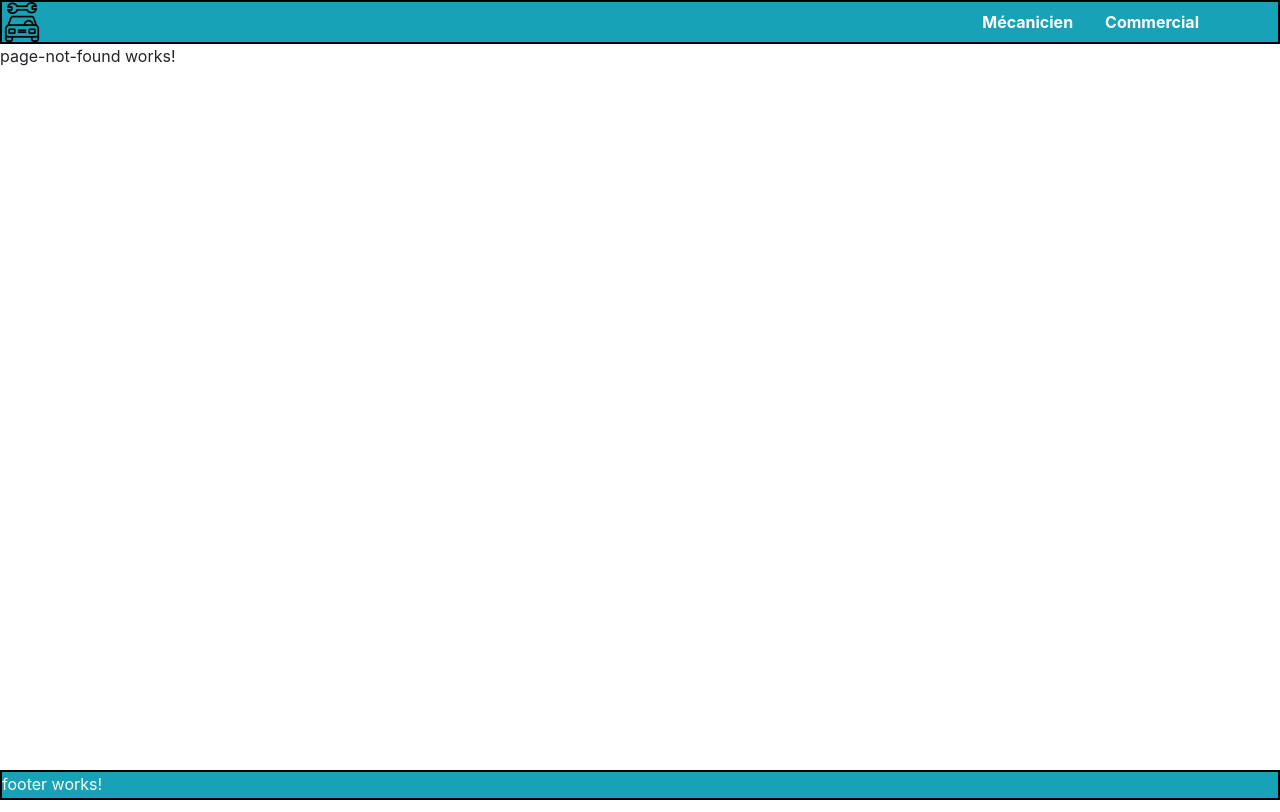
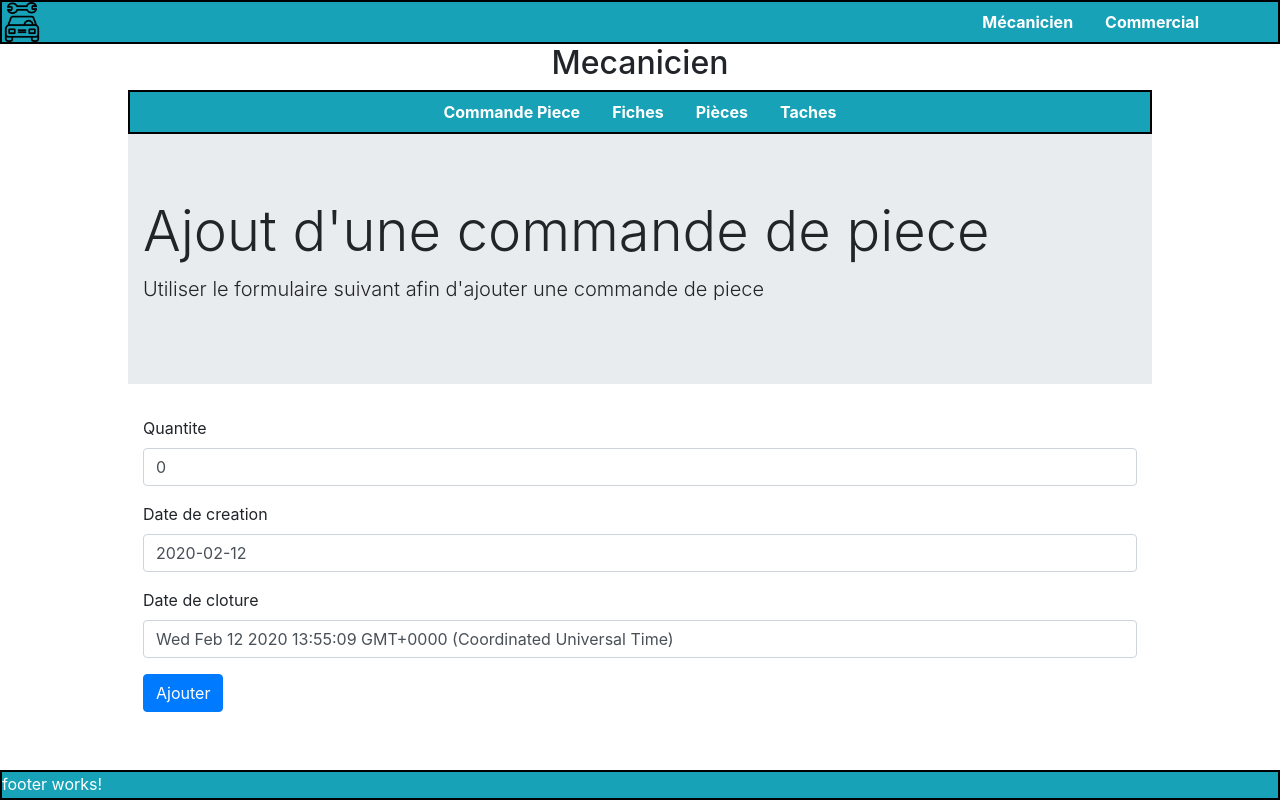
Before and after one commit to LeYaz/FilRouge, an Angular app in the folder ProjetAngular/garagepoe/: page /mecanicien/commande-piece/edit in a window 1280 px wide. Built offline with nearby package versions, Linux system fonts and the light colour scheme.

Commit message:
ajout commande piece maj vehicule

```diff
--- a/ProjetAngular/garagepoe/src/app/mecanicien/commande-piece/commande-piece-edit/commande-piece-edit.component.html
+++ b/ProjetAngular/garagepoe/src/app/mecanicien/commande-piece/commande-piece-edit/commande-piece-edit.component.html
@@ -1 +1,83 @@
-<p>commande-piece-edit works!</p>
+<div class="jumbotron jumbotron-fluid">
+    <div class="container">
+        <h1 class="display-4">{{ commandepiece.id == 0 ? "Ajout" : "Modification" }} d'une commande de piece</h1>
+        <p class="lead">Utiliser le formulaire suivant afin {{ commandepiece.id == 0 ? "d'ajouter" : "de modifier" }}
+            une commande de piece
+        </p>
+    </div>
+</div>
+
+<div class="container">
+    <form #commandepieceForm="ngForm" (ngSubmit)="addCommandePiece()">
+        <input type="hidden" name="idInput" id="idInput" [(ngModel)]="commandepiece.id">
+        <div class="form-group">
+
+<!--
+            <div class="form-group">
+                <label for="labelInput">User</label>
+                <input type="text" class="form-control" name="labelInput" id="labelInput"
+                    placeholder="Entrer un utilisateur" required #label="ngModel" [(ngModel)]="commandepiece.user.nom">
+                <div *ngIf="commandepiece.user.dirty && commandepiece.user.hasError('required')"
+                    class="alert alert-danger mt-2" role="alert">
+                    <strong>Le label est obligatoire !</strong>
+                </div>
+            </div>
+
+
+            <div class="form-group">
+                <label for="pieceInput">Piece</label>
+                <input type="text" class="form-control" name="pieceInput" id="pieceInput"
+                    placeholder="Entrer un ID de piece" required #label="ngModel" [(ngModel)]="commandepiece.piece.id">
+                <div *ngIf="commandepiece.piece.dirty && commandepiece.piece.hasError('required')"
+                    class="alert alert-danger mt-2" role="alert">
+                    <strong>Le label est obligatoire !</strong>
+                </div>
+            </div> -->
+
+
+            <div class="form-group">
+                <label for="quantiteInput">Quantite</label>
+                <input type="text" class="form-control" name="quantiteInput" id="quantiteInput"
+                    placeholder="Entrer une quantite" required #label="ngModel" [(ngModel)]="commandepiece.quantite">
+                <div *ngIf="commandepiece.quantite.dirty && commandepiece.quantite.hasError('required')"
+                    class="alert alert-danger mt-2" role="alert">
+                    <strong>Le label est obligatoire !</strong>
+                </div>
+            </div>
+
+            <div class="form-group">
+                <label for="datecreationInput">Date de creation</label>
+                <input type="text" class="form-control" name="datecreationInput" id="datecreationInput"
+                    placeholder="Selectionner une date de creation" required #label="ngModel"
+                    [ngModel]="commandepiece.date_creation | date:'yyyy-MM-dd'" (ngModelChange)="commandepiece.date_creation = $event">
+                <div *ngIf="commandepiece.date_creation.dirty && commandepiece.date_creation.hasError('required')"
+                    class="alert alert-danger mt-2" role="alert">
+                    <strong>Le label est obligatoire !</strong>
+                </div>
+            </div>
+
+            <div class="form-group">
+                <label for="dateclotureInput">Date de cloture</label>
+                <input type="text" class="form-control" name="dateclotureInput" id="dateclotureInput"
+                    placeholder="Selectionner une date de cloture" required #label="ngModel" [(ngModel)]="commandepiece.date_cloture">
+                    <!-- [ngModel]="commandepiece.date_cloture | date:'yyyy-MM-dd'" (ngModelChange)="commandepiece.date_cloture = $event"> -->
+                <!-- <div *ngIf="commandepiece.date_cloture.dirty && commandepiece.date_cloture.hasError('required')"
+                    class="alert alert-danger mt-2" role="alert">
+                    <strong>Le label est obligatoire !</strong>
+                </div> -->
+            </div>
+
+            <!-- <div class="form-group">
+                <label for="dateclotureInput">Date de cloture</label>
+            <input type="text" class="form-control" name="dateclotureInput" id="dateclotureInput"
+                placeholder="Selectionner une date de cloture" required #label="ngModel" [(ngModel)]="vehicule.datecloture">
+            <div *ngIf="vehicule.datecloture.dirty && vehicule.datecloture.hasError('required')" class="alert alert-danger mt-2" role="alert">
+                <strong>Le label est obligatoire !</strong>
+            </div></div> -->
+
+
+        </div>
+        <button type="submit" class="btn btn-primary"
+            [disabled]="commandepieceForm.invalid">{{ commandepiece.id == 0 ? "Ajouter" : "Modifier" }}</button>
+    </form>
+</div>
--- a/ProjetAngular/garagepoe/src/app/mecanicien/commande-piece/commande-piece-edit/commande-piece-edit.component.ts
+++ b/ProjetAngular/garagepoe/src/app/mecanicien/commande-piece/commande-piece-edit/commande-piece-edit.component.ts
@@ -1,4 +1,7 @@
 import { Component, OnInit } from '@angular/core';
+import { CommandePieceService } from '../commande-piece.service';
+import { Router, ActivatedRoute } from '@angular/router';
+import { CommandePiece } from '../commande-piece-model';
 
 @Component({
   selector: 'gar-commande-piece-edit',
@@ -7,9 +10,32 @@ import { Component, OnInit } from '@angular/core';
 })
 export class CommandePieceEditComponent implements OnInit {
 
-  constructor() { }
+  commandepiece: CommandePiece = new CommandePiece(0, null, null, 0, new Date(), new Date(), false);
+
+  constructor(private commandelistservice: CommandePieceService, private router: Router, private route: ActivatedRoute) { }
+
 
   ngOnInit() {
+    if (this.route.snapshot.paramMap.get('id') != null) {
+      this.commandelistservice.get(parseInt(this.route.snapshot.paramMap.get('id'))).subscribe(d => {
+        let cp = d;
+        this.commandepiece = new CommandePiece(cp.id, cp.user, cp.piece, cp.quantite, cp.date_creation, cp.date_cloture, cp.desactiver);
+      });
+      } else {
+      this.commandepiece = new CommandePiece(0, null, null, 0, new Date(), new Date(), false);
+    }
+  }
+
+  addCommandePiece() {
+    if(this.commandepiece.id==0){
+      this.commandepiece.desactiver=false;
+      this.commandelistservice.addCommandePiece(this.commandepiece).subscribe();
+    }else{
+      this.commandelistservice.editCommandePieceId(this.commandepiece).subscribe(d=>{
+        console.log(d);
+      })
+    }
+    this.router.navigate(['mecanicien/commandepiece']);
   }
 
 }
--- a/ProjetAngular/garagepoe/src/app/mecanicien/commande-piece/commande-piece-model.ts
+++ b/ProjetAngular/garagepoe/src/app/mecanicien/commande-piece/commande-piece-model.ts
@@ -7,16 +7,17 @@ id: number;
   user: User;
   piece: Piece;
   quantite: number;
-datecreation: Date;
-datecloture: Date;
+  date_creation: Date;
+  date_cloture: Date;
   desactiver: boolean;
 
-  constructor(id: number, user: User, piece: Piece, quantite: number, datecreation: Date, datecloture: Date, desactiver: boolean) {
+  constructor(id: number, user: User, piece: Piece, quantite: number, date_creation: Date, date_cloture: Date, desactiver: boolean) {
     this.id = id;
     this.user = user;
     this.piece = piece;
-this.datecreation = datecreation;
-this.datecloture = datecloture;
+    this.quantite = quantite;
+    this.date_creation = date_creation;
+    this.date_cloture = date_cloture;
     this.desactiver = desactiver;
   }
 }
--- a/ProjetAngular/garagepoe/src/app/mecanicien/commande-piece/commande-piece.component.html
+++ b/ProjetAngular/garagepoe/src/app/mecanicien/commande-piece/commande-piece.component.html
@@ -1 +1,47 @@
-<p>commande-piece works!</p>
+<div class="jumbotron jumbotron-fluid">
+    <div class="container">
+        <h1 class="display-4">Liste des Commmandes de pieces</h1>
+    </div>
+</div>
+
+    <table class="table table-striped">
+        <thead class="">
+            <tr>
+                <th scope="col">#</th>
+                <th scope="col">user</th>
+                <th scope="col">piece</th>
+                <th scope="col">quantite</th>
+                <th scope="col">date de creation</th>
+                <th scope="col">date de cloture</th>
+            </tr>
+        </thead>
+
+
+    <tbody *ngIf="commandepiecelist.length > 0; else elseBlock">
+        <tr *ngFor="let commandepiece of commandepiecelist">
+            <th scope="row">{{commandepiece.id}}</th>
+            <td>{{commandepiece.user.nom}}</td>
+            <td>{{commandepiece.piece.libelle}}</td>
+            <td>{{commandepiece.quantite}}</td>
+            <td>{{commandepiece.datecreation}}</td>
+            <td>{{commandepiece.datecloture}}</td>
+            <td>
+                <!-- Gérer l'événement clic sur ce bouton afin de rediriger vers l'édition -->
+                <button type="button" class="btn btn-outline-warning mr-2" (click)="editCommandePiece(commandepiece.id)" >Modifier</button>
+
+                <button type="button" class="btn btn-outline-danger" (click)="deleteCommandePiece(commandepiece.id)">Desactiver</button>
+            </td>
+        </tr>
+    </tbody>
+    <ng-template #elseBlock>
+        <tbody>
+            <tr>
+                <td colspan="3" class="text-center">Aucune tâche pour le moment...</td>
+            </tr>
+        </tbody>
+    </ng-template>
+</table>
+
+<div>
+    <button type="button" class="btn btn-outline-warning mr-2" (click)="addCommandePiece()">Ajouter une commande de piece </button>
+</div>
--- a/ProjetAngular/garagepoe/src/app/mecanicien/commande-piece/commande-piece.component.ts
+++ b/ProjetAngular/garagepoe/src/app/mecanicien/commande-piece/commande-piece.component.ts
@@ -18,16 +18,19 @@ export class CommandePieceComponent implements OnInit {
     let list;
     this.commandePieceService.getCommandePiece().subscribe(cp => {
       list = cp;
-      list.array.forEach(element => {
+      list.forEach(element => {
         const id = element.id;
         const user = element.user;
         const piece = element.piece;
         const quantite = element.quantite;
-        const datecreation = element.datecreation;
-        const datecloture = element.datecloture;
+        const datecreation = element.date_creation;
+        const datecloture = element.date_cloture;
         const desactiver = element.desactiver;
         const commandePiece = new CommandePiece(id, user, piece, quantite, datecreation, datecloture, desactiver);
         this.commandepiecelist.push(commandePiece);
+        // console.log(cp);
+        console.log(commandePiece);
+        console.log(this.commandepiecelist);
       });
     });
   }
@@ -40,7 +43,11 @@ export class CommandePieceComponent implements OnInit {
     this.commandePieceService.deleteCommandePieceId(id).subscribe(d => {
       this.commandepiecelist = [];
       this.ngOnInit();
-    })
+    });
+  }
+
+  addCommandePiece() {
+    this.router.navigate(['edit/'], {relativeTo: this.route});
   }
 
 }
--- a/ProjetAngular/garagepoe/src/app/mecanicien/commande-piece/commande-piece.service.ts
+++ b/ProjetAngular/garagepoe/src/app/mecanicien/commande-piece/commande-piece.service.ts
@@ -7,7 +7,7 @@ import { CommandePiece } from './commande-piece-model';
 })
 export class CommandePieceService {
 
-  private url: string = 'http://localhost:8080/RestVehicule/Vehicules';
+  private url: string = 'http://localhost:8080/RestCommandePiece/CommandePieces';
 
 
   commandepiecelist: CommandePiece[] = new Array();
--- a/ProjetAngular/garagepoe/src/app/mecanicien/mecanicien-routing.module.ts
+++ b/ProjetAngular/garagepoe/src/app/mecanicien/mecanicien-routing.module.ts
@@ -7,11 +7,14 @@ import { PiecesComponent } from './pieces/pieces.component';
 import { TacheComponent } from './tache/tache.component';
 import { MecanicienComponent } from './mecanicien.component';
 import { PiecesEditComponent } from './pieces/pieces-edit/pieces-edit.component';
+import { CommandePieceEditComponent } from './commande-piece/commande-piece-edit/commande-piece-edit.component';
 
 const routes: Routes = [
   { path: 'mecanicien', component: MecanicienComponent,
   children: [
     {path:'commande-piece', component: CommandePieceComponent},
+    {path:'commande-piece/edit', component: CommandePieceEditComponent},
+    {path:'commande-piece/edit/:id', component: CommandePieceEditComponent},
     {path:'fiches', component: FicheComponent},
     {path:'pieces', component: PiecesComponent},
     {path:'pieces/edit', component:PiecesEditComponent},
--- a/ProjetAngular/garagepoe/src/app/mecanicien/mecanicien.module.ts
+++ b/ProjetAngular/garagepoe/src/app/mecanicien/mecanicien.module.ts
@@ -11,7 +11,7 @@ import { FicheEditComponent } from './fiche/fiche-edit/fiche-edit.component';
 
 import { PiecesEditComponent } from './pieces/pieces-edit/pieces-edit.component';
 import { FormsModule } from '@angular/forms';
-import { CommandePieceEditComponent } from './commande-piece/commande-piece-edit/commande-piece-edit.component'
+import { CommandePieceEditComponent } from './commande-piece/commande-piece-edit/commande-piece-edit.component';
 
 
 
```
Also changed, not shown: 1 other file (tests, documents, lock files or other folders). Lines whose indentation alone changed are shown as unchanged.
